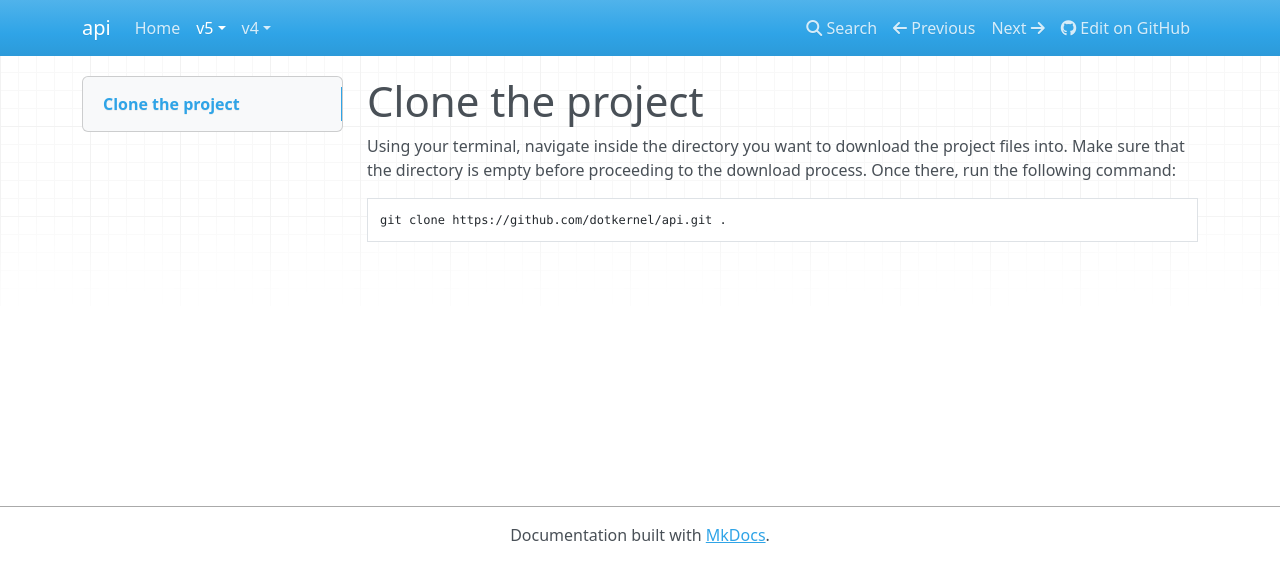
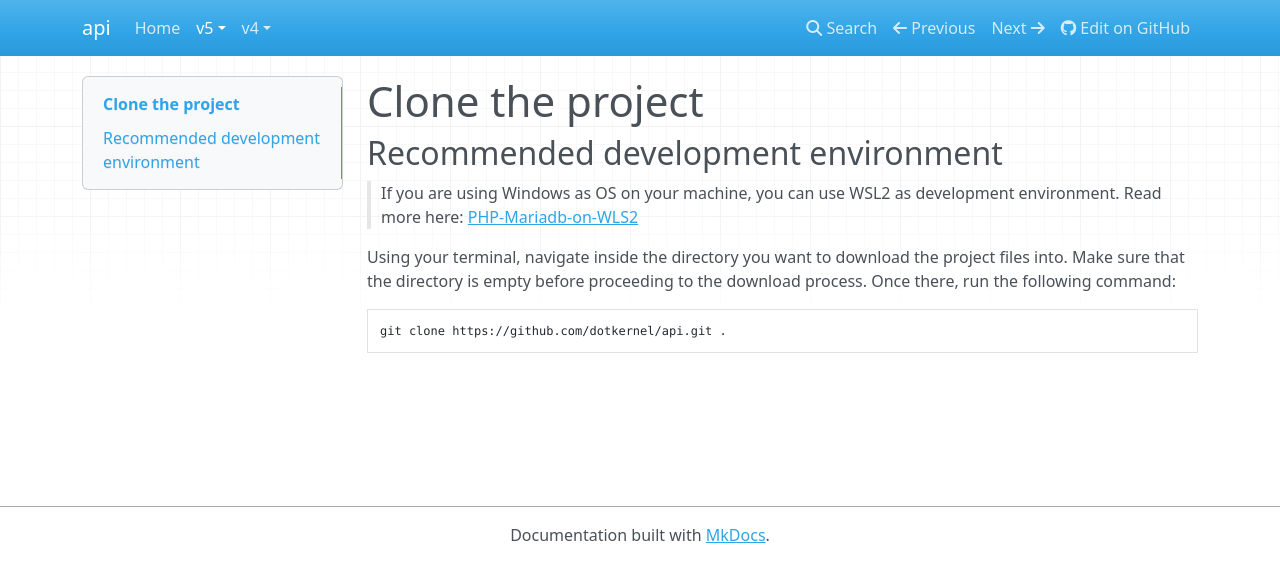
Before and after one commit to dotkernel/api-documentation, an MkDocs documentation site: the page built from docs/book/v5/installation/getting-started.md, in a window 1280 px wide. Shown: the top 582 px of the page. Built offline with MkDocs 1.6.1, drawn with Linux system fonts in a browser that asks for light colours; nearby versions of some CDN libraries.

Commit message:
add WSL instruction
Signed-off-by: arhimede <julian@dotkernel.com>

````diff
--- a/docs/book/v5/installation/getting-started.md
+++ b/docs/book/v5/installation/getting-started.md
@@ -1,6 +1,12 @@
 # Clone the project
 
-Using your terminal, navigate inside the directory you want to download the project files into. Make sure that the directory is empty before proceeding to the download process. Once there, run the following command:
+## Recommended development environment
+
+> If you are using Windows as OS on your machine, you can use WSL2 as development environment.
+> Read more here: [PHP-Mariadb-on-WLS2](https://www.dotkernel.com/php-development/almalinux-9-in-wsl2-install-php-apache-mariadb-composer-phpmyadmin/)
+
+Using your terminal, navigate inside the directory you want to download the project files into. Make sure that the
+directory is empty before proceeding to the download process. Once there, run the following command:
 
 ```shell
 git clone https://github.com/dotkernel/api.git .
````
Also changed, not shown: docs/book/v4/installation/getting-started.md (+7 -1 lines).
